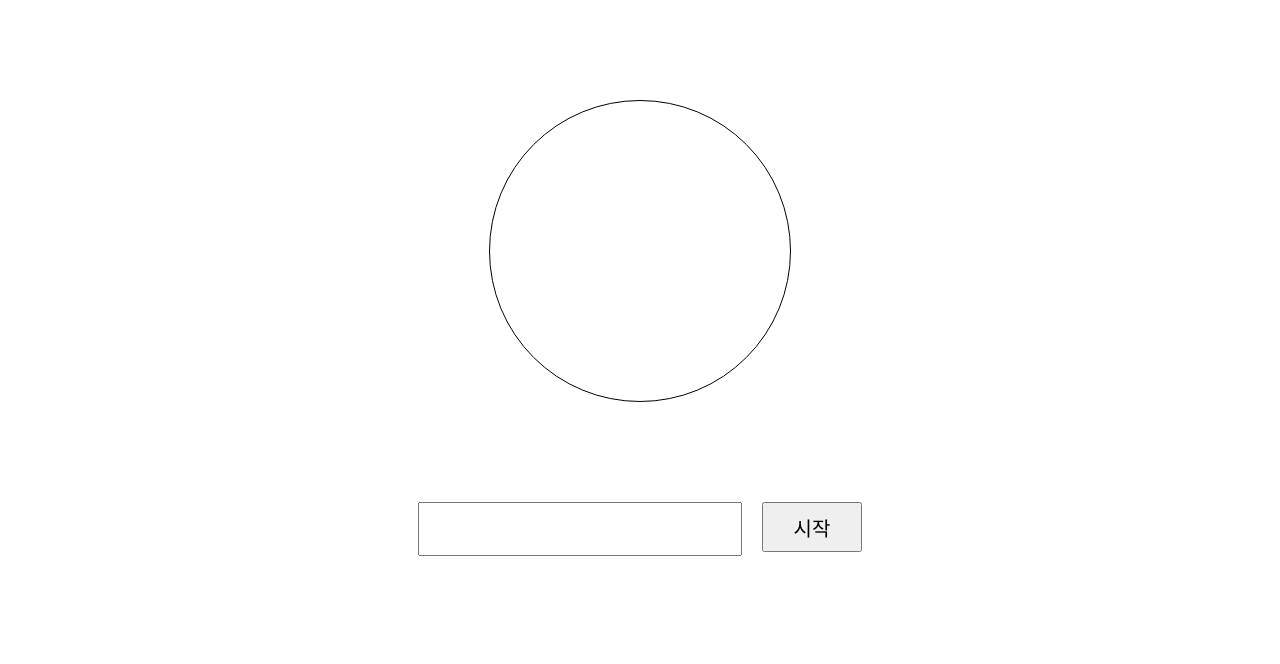
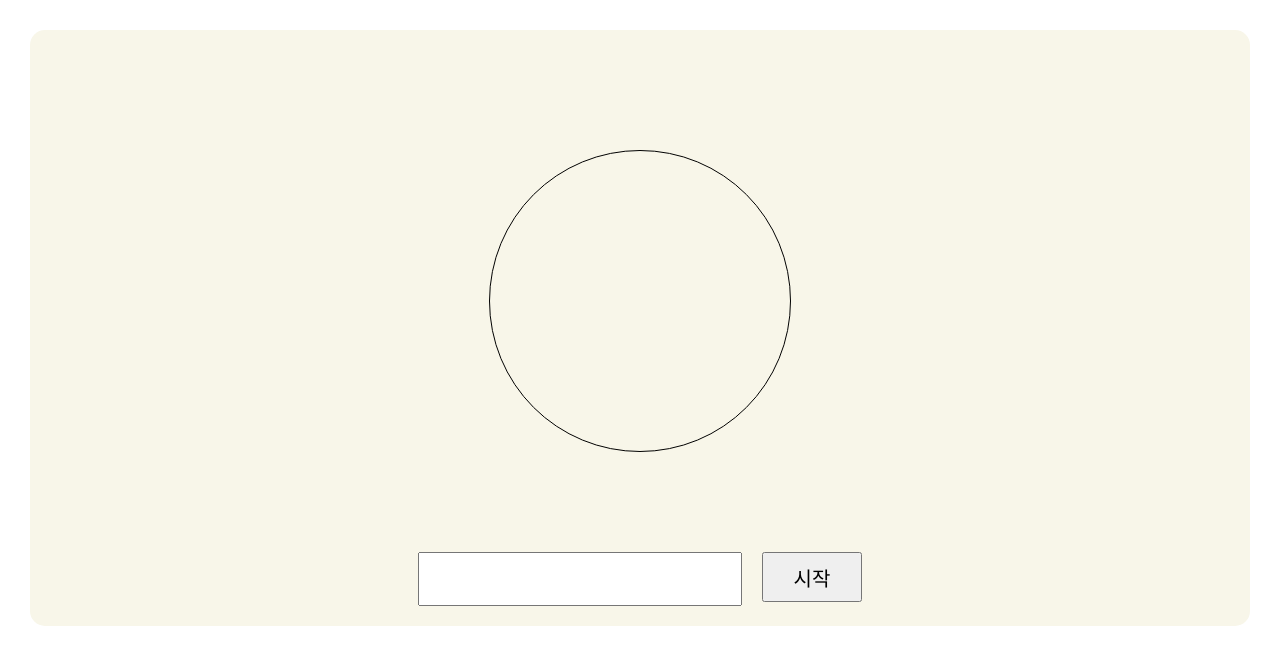
Before and after one commit to babycroc/SDK-Hackathon-3P, a React (Create React App) app in the folder front-end/: page / in a window 1280 px wide. Shown: the top 664 px of the page. Built offline with nearby package versions, Linux system fonts and the light colour scheme.

Commit message:
Minor edit

```diff
--- a/front-end/src/pages/Intro.js
+++ b/front-end/src/pages/Intro.js
@@ -19,7 +19,7 @@ function Intro() {
     }
 
     return (
-        <div id="intro-page">
+        <div className="container">
             <div style={{ padding: "100px" }}>
                 <div id="intro-image"></div>
             </div>
```
